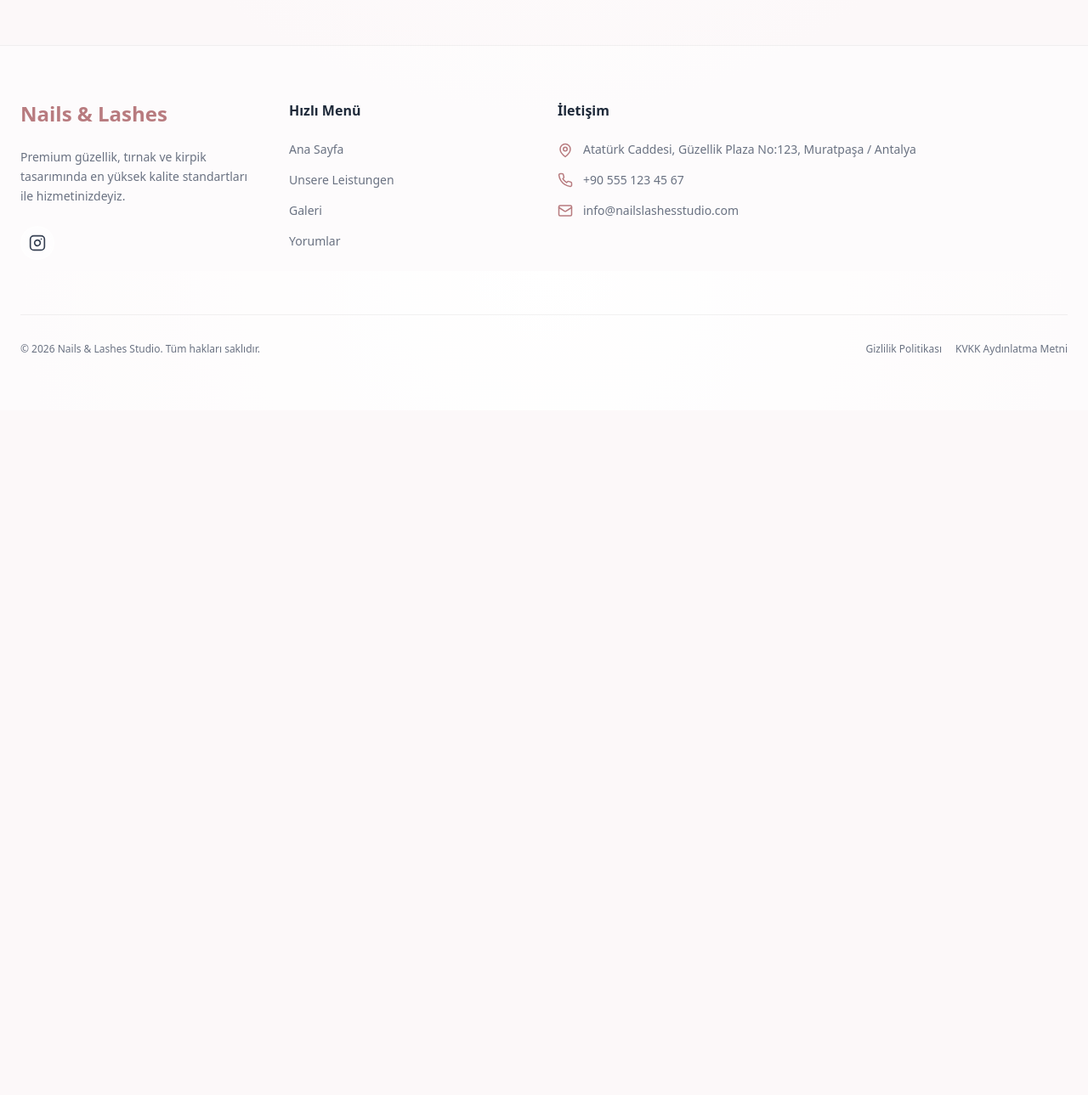
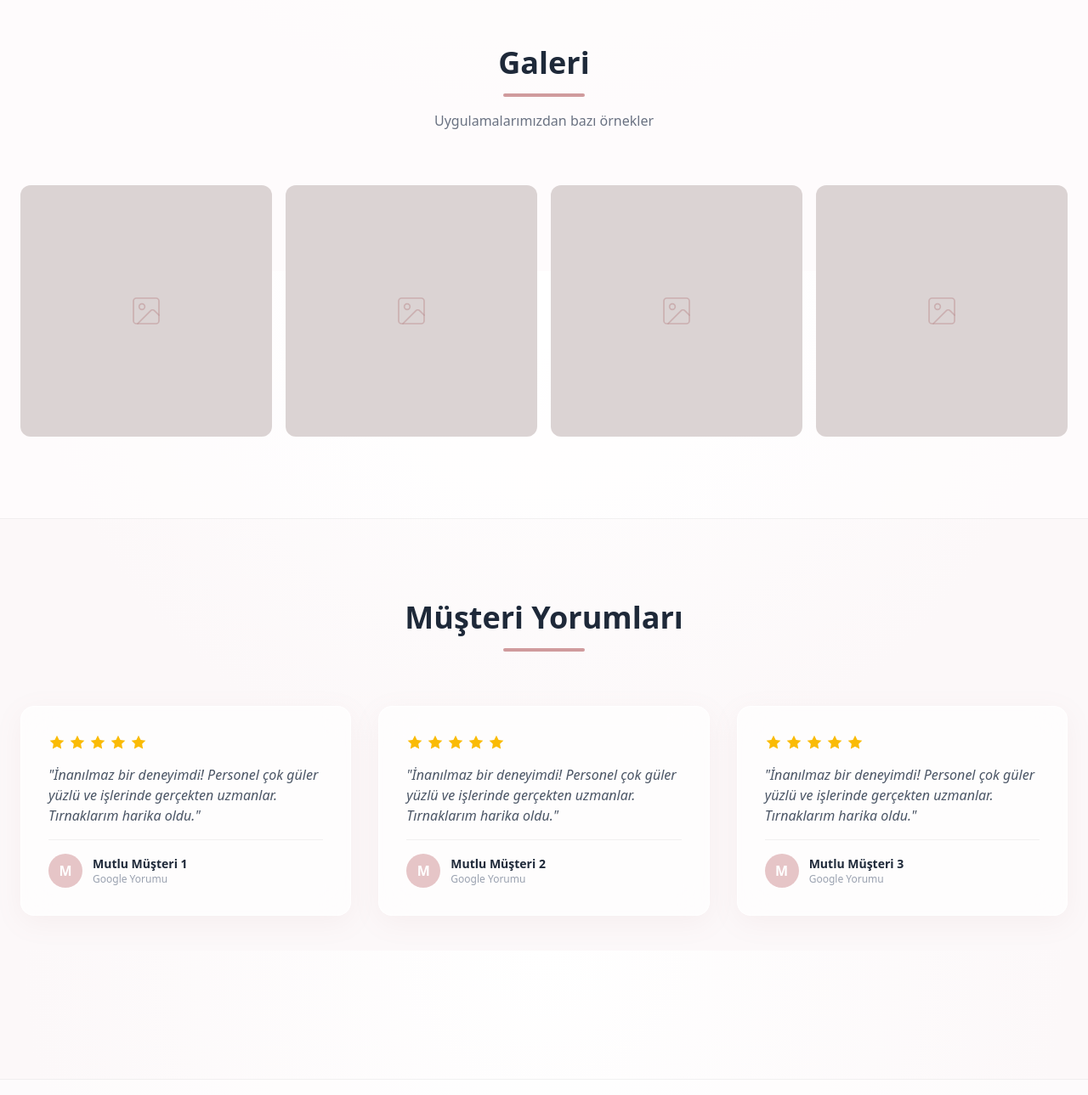
Before and after one commit to vdadiana007077-art/nailslashesstudio, a Next.js app: page /de in a window 1280 px wide. Shown: the part 1281-2570 px from the top of the page at 85% size. Before the commit the page ends 1764 px from the top, so only its background shows below. Built offline with nearby package versions, Linux system fonts and the light colour scheme; no server answers; the database is empty.

Commit message:
feat: Add Gallery and Reviews sections to homepage

```diff
--- a/src/app/[locale]/page.tsx
+++ b/src/app/[locale]/page.tsx
@@ -110,6 +110,59 @@ export default async function HomePage({ params }: { params: { locale: string }
         )}
       </section>
 
+      {/* Gallery Section */}
+      <section id="gallery" className="w-full py-24 bg-white/40 relative z-10 border-y border-black/5">
+        <div className="max-w-7xl mx-auto px-6">
+          <div className="text-center mb-16">
+            <h2 className="text-4xl font-bold text-gray-800 mb-4">Galeri</h2>
+            <div className="h-1 w-24 bg-[var(--color-rose-400)] mx-auto rounded-full"></div>
+            <p className="mt-4 text-gray-500">Uygulamalarımızdan bazı örnekler</p>
+          </div>
+
+          <div className="grid grid-cols-2 md:grid-cols-4 gap-4">
+            {/* Placeholder for Gallery Images */}
+            {[1, 2, 3, 4].map((i) => (
+              <div key={i} className="aspect-square bg-[var(--color-light-300)] rounded-xl overflow-hidden group cursor-pointer relative">
+                <div className="absolute inset-0 bg-black/10 group-hover:bg-black/0 transition-all z-10"></div>
+                <div className="w-full h-full flex items-center justify-center text-[var(--color-rose-400)]/50">
+                  <svg width="40" height="40" viewBox="0 0 24 24" fill="none" stroke="currentColor" strokeWidth="1" strokeLinecap="round" strokeLinejoin="round"><rect width="18" height="18" x="3" y="3" rx="2" ry="2"/><circle cx="9" cy="9" r="2"/><path d="m21 15-3.086-3.086a2 2 0 0 0-2.828 0L6 21"/></svg>
+                </div>
+              </div>
+            ))}
+          </div>
+        </div>
+      </section>
+
+      {/* Google Reviews Section */}
+      <section id="reviews" className="w-full max-w-7xl mx-auto px-6 py-24 relative z-10">
+        <div className="text-center mb-16">
+          <h2 className="text-4xl font-bold text-gray-800 mb-4">Müşteri Yorumları</h2>
+          <div className="h-1 w-24 bg-[var(--color-rose-400)] mx-auto rounded-full"></div>
+        </div>
+
+        <div className="grid grid-cols-1 md:grid-cols-3 gap-8">
+          {[1, 2, 3].map((i) => (
+            <div key={i} className="glass-panel p-8 rounded-2xl flex flex-col gap-4 relative">
+              <div className="flex gap-1 text-[#FABB05]">
+                <svg width="20" height="20" viewBox="0 0 24 24" fill="currentColor" stroke="none"><polygon points="12 2 15.09 8.26 22 9.27 17 14.14 18.18 21.02 12 17.77 5.82 21.02 7 14.14 2 9.27 8.91 8.26 12 2"/></svg>
+                <svg width="20" height="20" viewBox="0 0 24 24" fill="currentColor" stroke="none"><polygon points="12 2 15.09 8.26 22 9.27 17 14.14 18.18 21.02 12 17.77 5.82 21.02 7 14.14 2 9.27 8.91 8.26 12 2"/></svg>
+                <svg width="20" height="20" viewBox="0 0 24 24" fill="currentColor" stroke="none"><polygon points="12 2 15.09 8.26 22 9.27 17 14.14 18.18 21.02 12 17.77 5.82 21.02 7 14.14 2 9.27 8.91 8.26 12 2"/></svg>
+                <svg width="20" height="20" viewBox="0 0 24 24" fill="currentColor" stroke="none"><polygon points="12 2 15.09 8.26 22 9.27 17 14.14 18.18 21.02 12 17.77 5.82 21.02 7 14.14 2 9.27 8.91 8.26 12 2"/></svg>
+                <svg width="20" height="20" viewBox="0 0 24 24" fill="currentColor" stroke="none"><polygon points="12 2 15.09 8.26 22 9.27 17 14.14 18.18 21.02 12 17.77 5.82 21.02 7 14.14 2 9.27 8.91 8.26 12 2"/></svg>
+              </div>
+              <p className="text-gray-600 italic">"İnanılmaz bir deneyimdi! Personel çok güler yüzlü ve işlerinde gerçekten uzmanlar. Tırnaklarım harika oldu."</p>
+              <div className="flex items-center gap-3 mt-auto pt-4 border-t border-black/5">
+                <div className="w-10 h-10 rounded-full bg-[var(--color-rose-300)] text-white flex items-center justify-center font-bold">M</div>
+                <div>
+                  <p className="font-semibold text-gray-800 text-sm">Mutlu Müşteri {i}</p>
+                  <p className="text-xs text-gray-400">Google Yorumu</p>
+                </div>
+              </div>
+            </div>
+          ))}
+        </div>
+      </section>
+
     </main>
   );
 }
```
